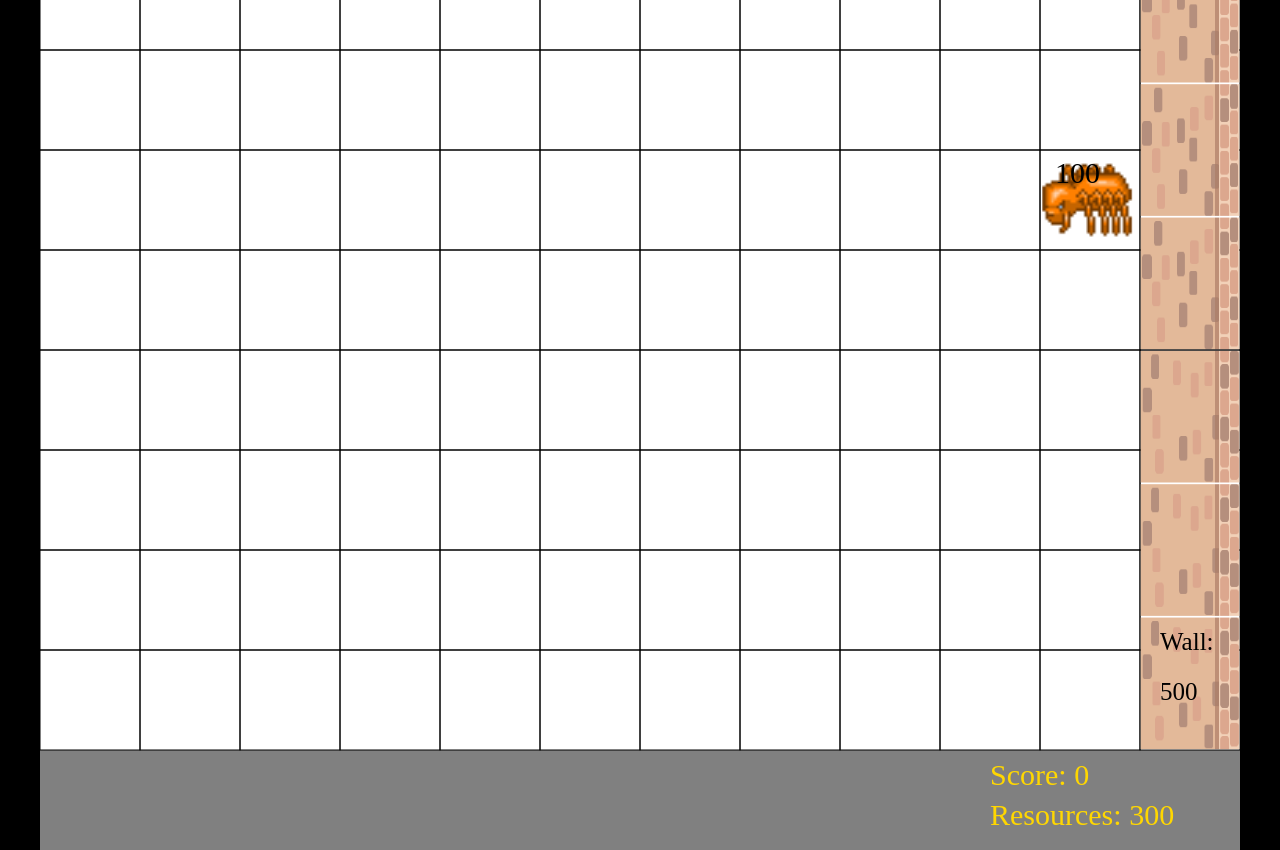
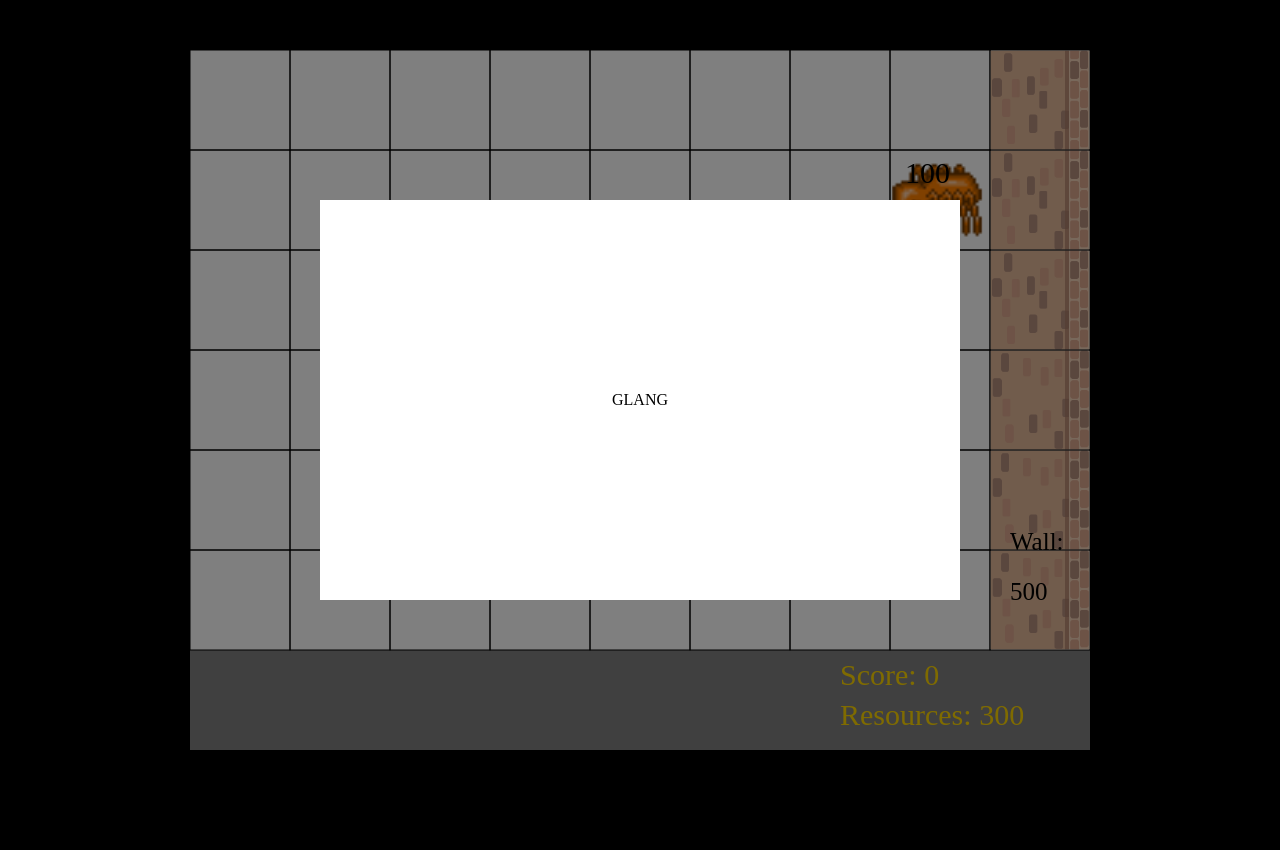
Before and after one commit to KingApe714/Siege, a website built with webpack: page index.html in a window 1280 px wide. After the commit the page ends 800 px from the top, so only its background shows below. Built offline with nearby package versions, Linux system fonts and the light colour scheme; a web font is replaced by a local one.

Commit message:
modal rendering properly

```diff
--- a/index.html
+++ b/index.html
@@ -16,5 +16,10 @@
     <script src="https://cdnjs.cloudflare.com/ajax/libs/howler/2.2.1/howler.js"></script>
     <canvas id="canvas1"></canvas>
     <script src="script.js"></script>
+    <div class="modal-bg">
+        <div class="modal">
+            GLANG
+        </div>
+    </div>
 </body>
 </html>
--- a/script.js
+++ b/script.js
@@ -1,7 +1,7 @@
 const canvas = document.getElementById('canvas1');
 const ctx = canvas.getContext('2d');
-canvas.width = 1200;
-canvas.height = 900;
+canvas.width = 900;
+canvas.height = 700;
 
 // global variables
 const cellSize = 100;
--- a/style.css
+++ b/style.css
@@ -8,9 +8,31 @@ body {
     top: 50%;
     left: 50%;
     transform: translate(-50%, -50%);
-    width: 1200px;
-    height: 900px;
+    width: 900px;
+    height: 700px;
     background: white;
     font-family: 'Orbitron', sans-serif;
     font-family: 'DotGothic16', sans-serif;
 }
+
+.modal-bg {
+    position: fixed;
+    top: 0;
+    left: 0;
+    width: 100%;
+    height: 100vh;
+    background-color: rgba(0,0,0,0.5);
+    display: flex;
+    justify-content: center;
+    align-items: center;
+    /* color: white; */
+}
+
+.modal {
+    background-color: white;
+    width: 50%;
+    height: 50%;
+    display: flex;
+    justify-content: center;
+    align-items: center;
+}
```
